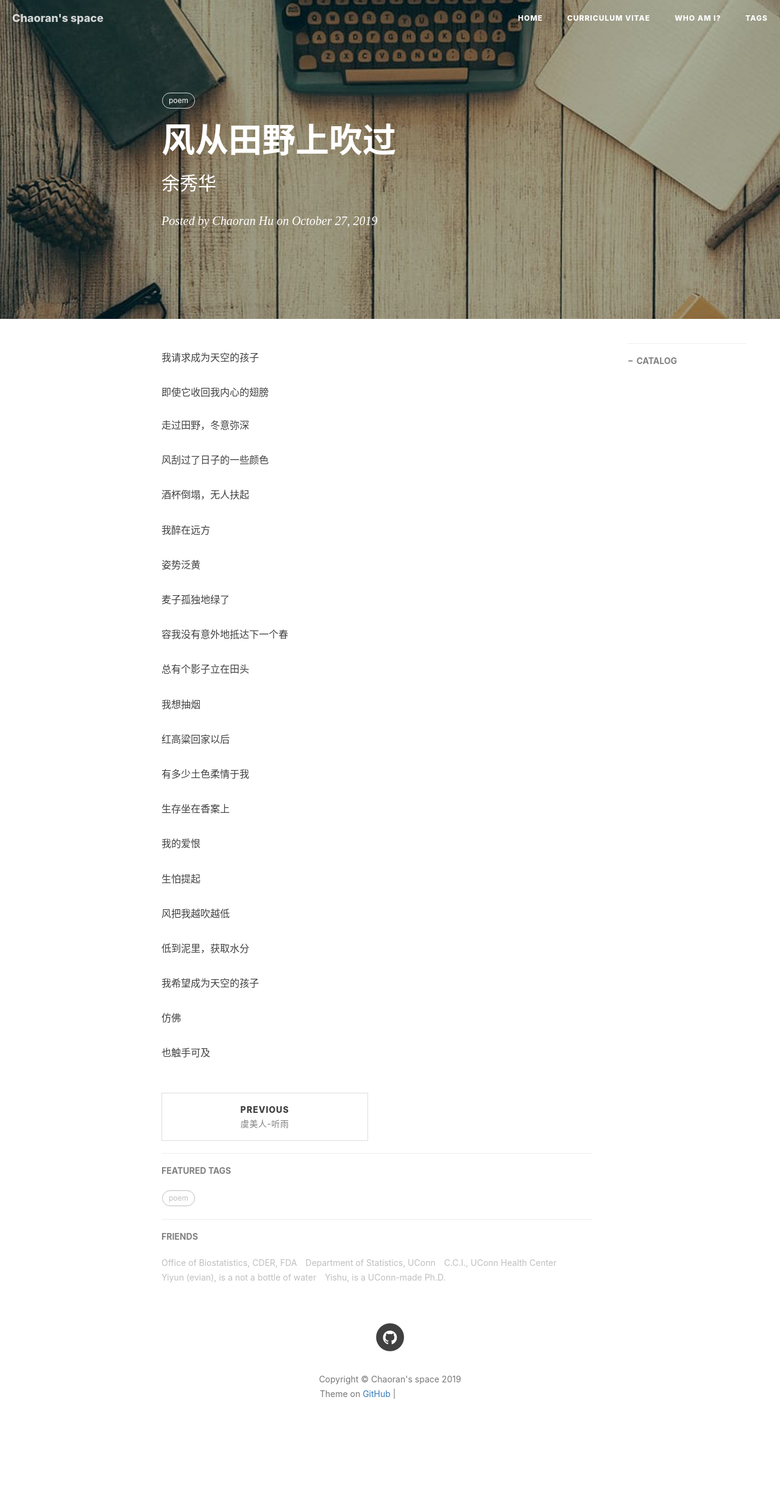
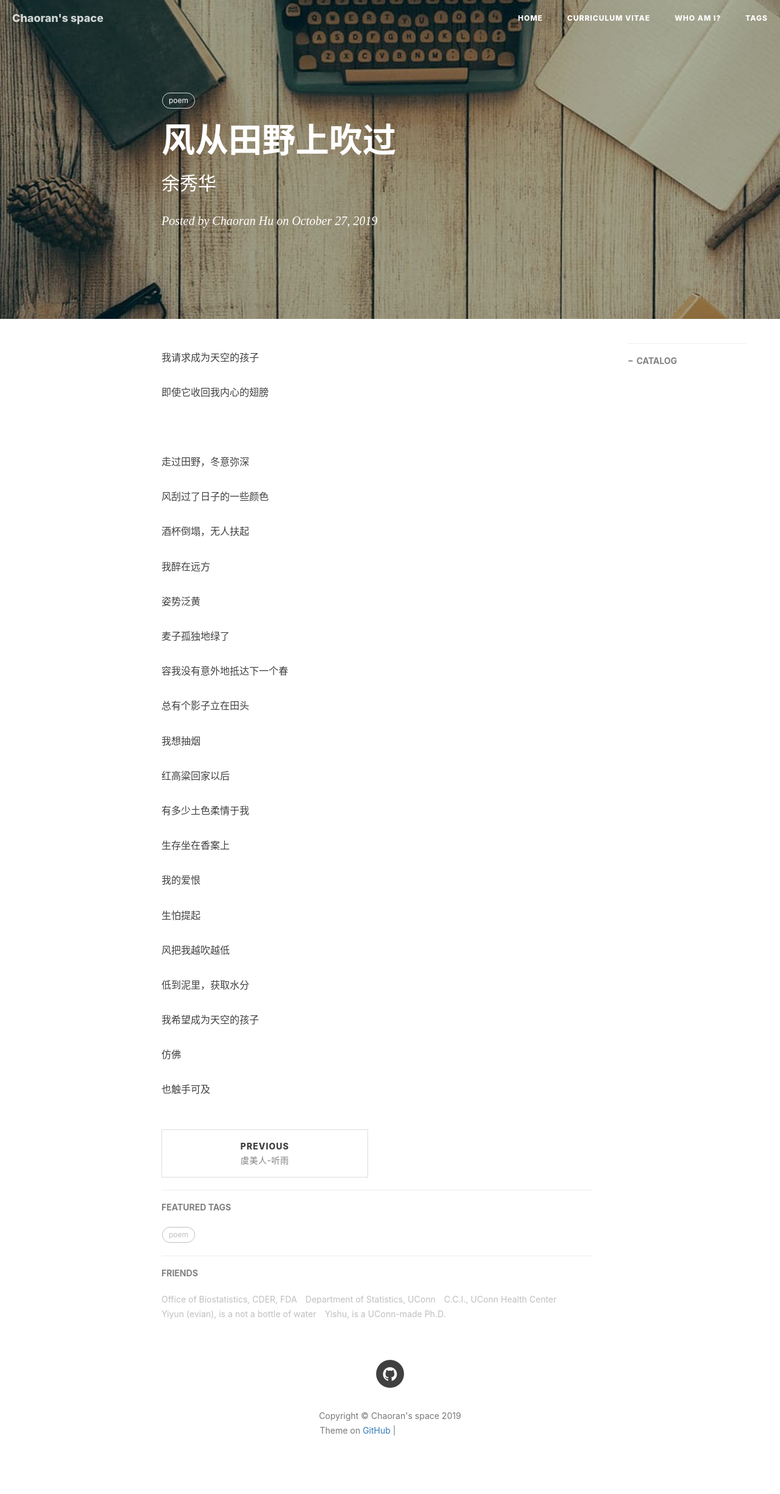
Before and after one commit to ChaoranHu/ChaoranHu.github.io, a Jekyll site: the page built from _posts/2019-10-27-风从田野上吹过.md, in a window 1280 px wide. Shown: the whole page at 61% size. Built offline with Jekyll 4.4.1, drawn with Linux system fonts in a browser that asks for light colours; nearby versions of some CDN libraries; comment, search, counter and statistics services are not loaded; before the commit the page ends 2390 px from its top, so only the background shows below that; grey boxes are pictures that could not be loaded.

Commit message:
Update 2019-10-27-风从田野上吹过.md

```diff
--- a/_posts/2019-10-27-风从田野上吹过.md
+++ b/_posts/2019-10-27-风从田野上吹过.md
@@ -13,8 +13,10 @@ tags:
 我请求成为天空的孩子
 
 即使它收回我内心的翅膀
-\\
-\\
+
+&nbsp;
+&nbsp;
+
 走过田野，冬意弥深
 
 风刮过了日子的一些颜色
```
